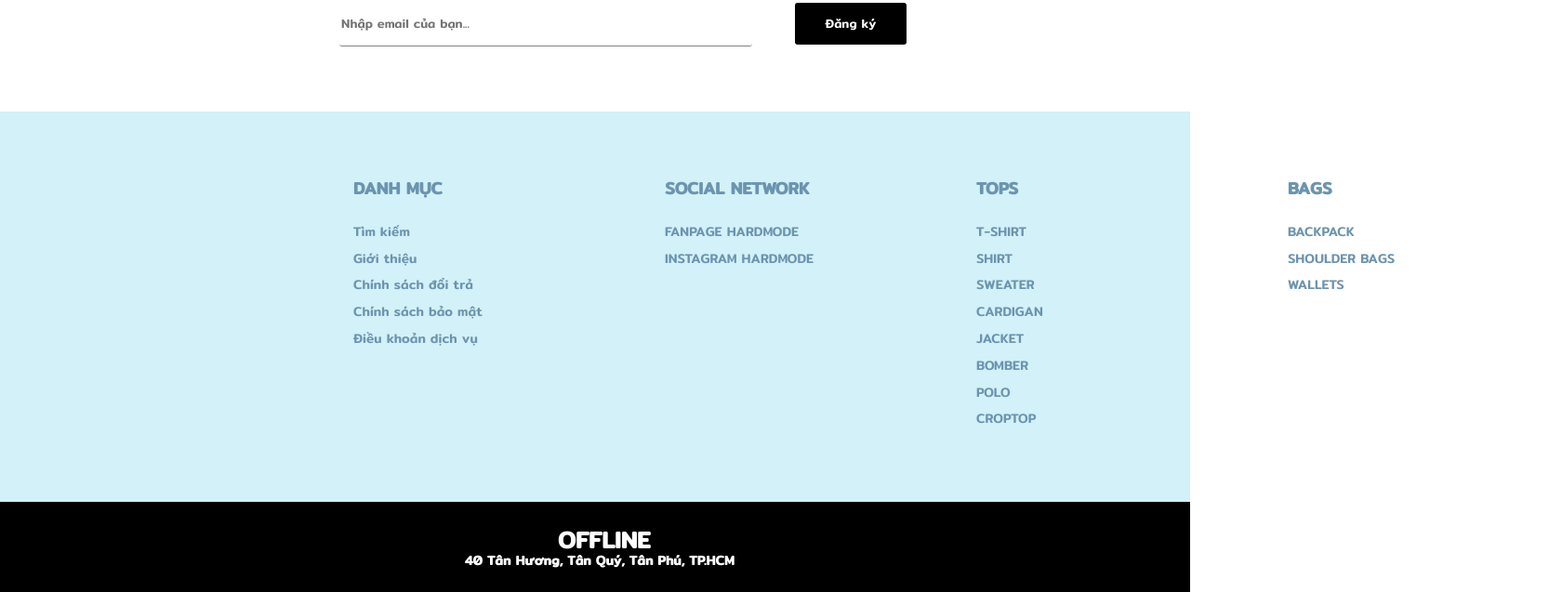
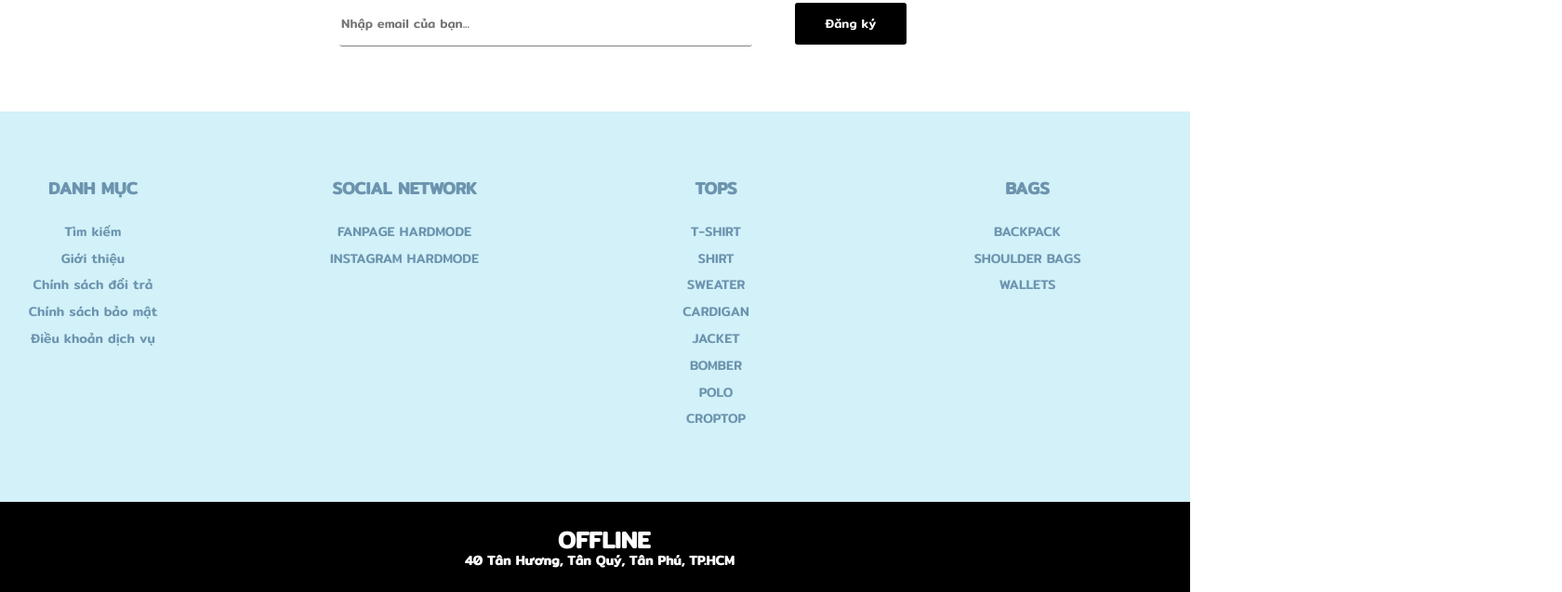
Before and after one commit to quangtien1007/hardmode_clone, a plain HTML site: page index.html in a window 1280 px wide. Shown: the part 4810-5447 px from the top of the page at 93% size, 1680 px wide, since content can reach past the window. Drawn offline with Linux system fonts and the light colour scheme.

Commit message:
Update style.css

```diff
--- a/style.css
+++ b/style.css
@@ -118,9 +118,10 @@ h3{
     font-family: 'Mitr', sans-serif;
 }
 .footer_title{
+    text-align: center;
     padding-top: 50px;
     width: 1300px;
-    margin-left: 380px;
+    margin-left: auto;
     margin-right: auto;
     display: flex;
 }
@@ -129,6 +130,7 @@ h3{
     margin-right: 135px;
 }
 .footer_contact{
+    dispkay: flex;
     height: 420px;
     background-color: #d2f1f8;
 }
```
